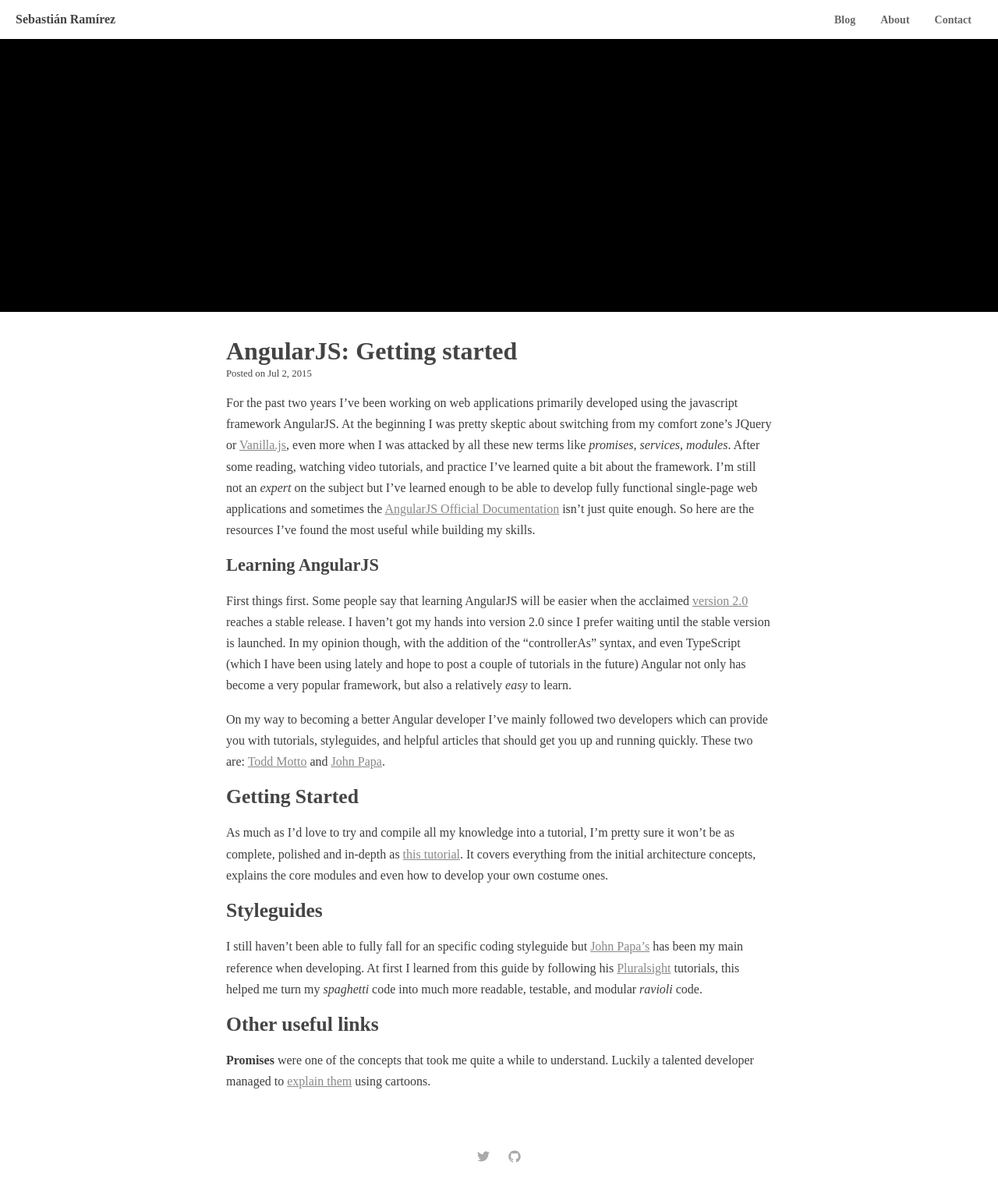
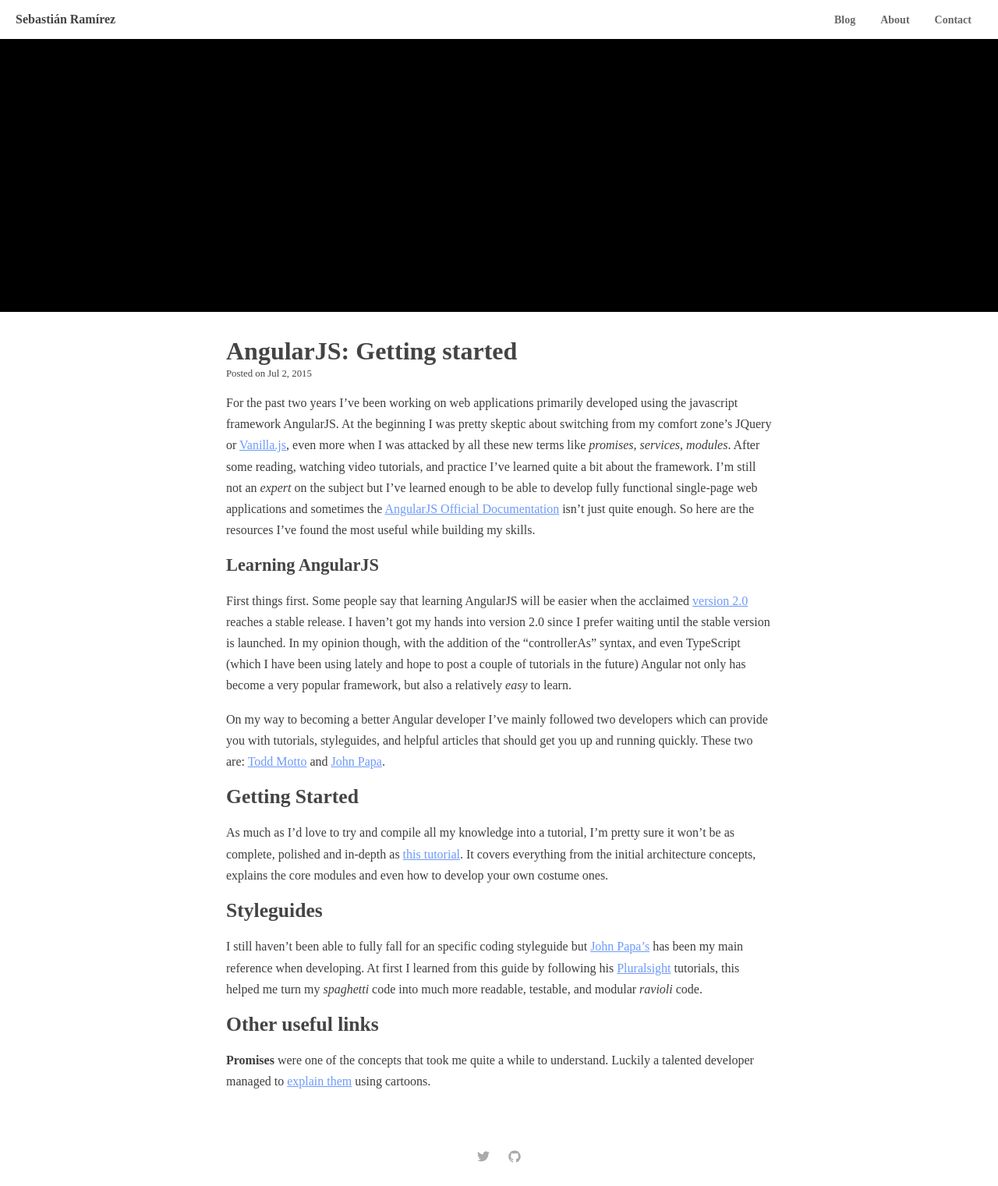
Before and after one commit to s-ramirez/s-ramirez.github.io, a Jekyll site: the page built from _posts/2015-07-02-angular-form-validation.md, in a window 1280 px wide. Shown: the whole page at 78% size. Built offline with Jekyll 4.4.1, drawn with Linux system fonts in a browser that asks for light colours; some web fonts are replaced.

Commit message:
Changing link color

```diff
--- a/_sass/variables.scss
+++ b/_sass/variables.scss
@@ -5,5 +5,5 @@
 $header-color: #444;
 $content-color: #3d3d3d;
 $subheader-color: #444;
-$link-color: #888;
+$link-color: #6D9AFA;
 $navigation-color: rgba(0,0,0,0.6);
```
